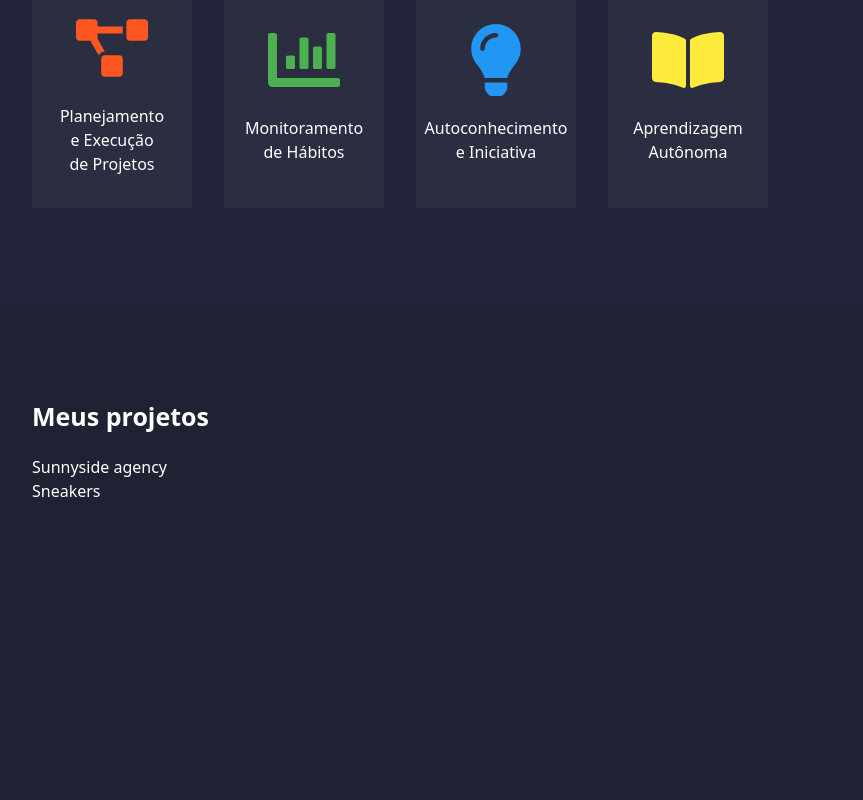
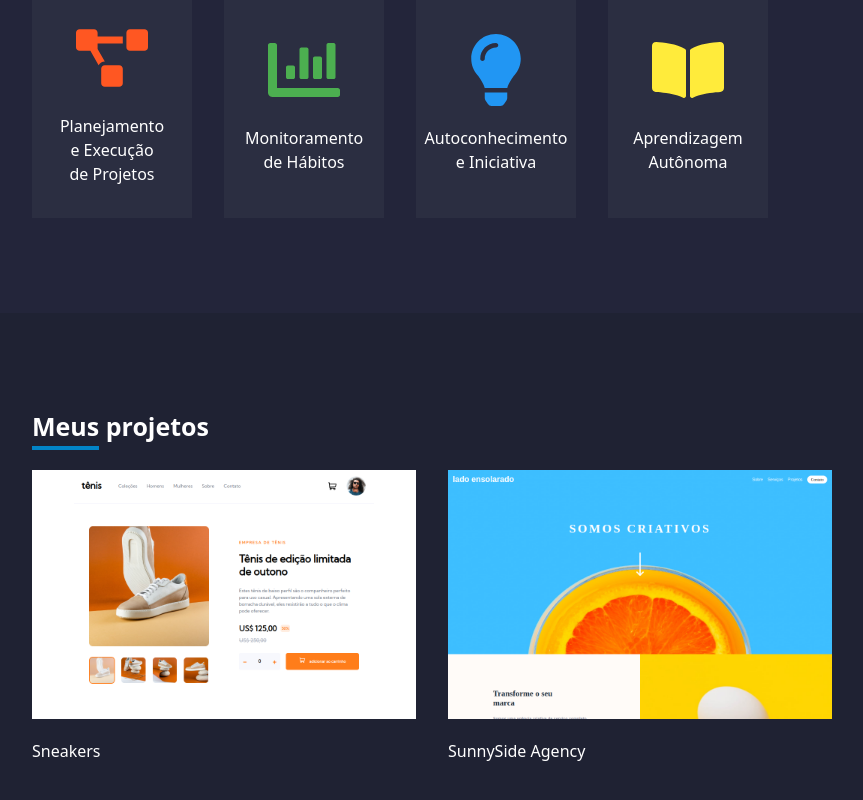
Before and after one commit to Eubiel178/tech-gabriel-next, a Next.js app: page / in a window 1280 px wide. Shown: the part 1938-2738 px from the top of the page, without its empty margins (108-971 px from the left). Before the commit the page ends 2536 px from the top, so only its background shows below. Built offline with nearby package versions, Linux system fonts and the light colour scheme.

Commit message:
secao projetos estilizada e responsiva

```diff
--- a/src/assets/data/projects.ts
+++ b/src/assets/data/projects.ts
@@ -1,21 +1,27 @@
 import { StaticImageData } from "next/image";
 
 import sneakersPageImg from "@/assets/images/projects/ecommerce-product-page.png";
-import sunnySidePageImg from "@/assets/images/projects/ecommerce-product-page.png";
+import sunnySidePageImg from "@/assets/images/projects/sunnyside-agency-landing-page.png";
 
 export interface ProjectProps {
   img: StaticImageData;
-  title: string;
+  text: string;
+  link: string;
+  key: number;
 }
 
 export const projects: ProjectProps[] = [
   {
     img: sneakersPageImg,
-    title: "Sneakers",
+    text: "Sneakers",
+    link: "https://ecommerce-product-page-three-chi.vercel.app/",
+    key: 1,
   },
 
   {
     img: sunnySidePageImg,
-    title: "SunnySide Agency",
+    text: "SunnySide Agency",
+    link: "https://eubiel178.github.io/sunnyside-agency-landing-page/",
+    key: 2,
   },
 ];
--- /dev/null
+++ b/src/components/Sections/Projects/ProjectList/index.tsx
@@ -0,0 +1,38 @@
+import { ProjectProps } from "@/assets/data/projects";
+
+import Image from "next/image";
+import Link from "next/link";
+
+interface ProjectListProps {
+  data: ProjectProps[];
+}
+
+export const ProjectList: React.FC<ProjectListProps> = ({ data }) => {
+  const renderListItem = (element: ProjectProps) => {
+    return (
+      <li key={element.key} className="">
+        <Link
+          className="flex flex-col gap-5 justify-center w-full max-w-sm"
+          href={element.link}
+          target="_blank"
+        >
+          <Image
+            className="duration-100	hover:scale-105"
+            src={element.img}
+            alt={`Imagem do projeto: ${element.text}`}
+          />
+
+          <p>{element.text}</p>
+        </Link>
+      </li>
+    );
+  };
+
+  return (
+    <ul className="flex flex-wrap	gap-8">
+      {data.map((element: ProjectProps) => {
+        return renderListItem(element);
+      })}
+    </ul>
+  );
+};
--- a/src/components/Sections/Projects/index.tsx
+++ b/src/components/Sections/Projects/index.tsx
@@ -1,44 +1,15 @@
+import { projects } from "@/assets/data/projects";
+import { ProjectList } from "./ProjectList";
+
 export const Projects = () => {
   return (
-    <section className="centered py-y-default " id="projects__section">
+    <section className="centered py-y-default" id="projects__section">
       <div className="content-width container-config">
         <h2 className="title-2">
-          <span className="text-border">Meus</span> projetos
+          <span className="border-bottom">Meus</span> projetos
         </h2>
 
-        <ul className="projects__list">
-          <li className="project__item">
-            <a
-              className="project__link"
-              href="https://eubiel178.github.io/sunnyside-agency-landing-page/"
-              target="_blank"
-            >
-              {/* <img
-                className="project__image"
-                src={sunnysideAgencyLandingPage}
-                alt='Imagem da landing page da "Sunnyside agency'
-              /> */}
-
-              <p>Sunnyside agency</p>
-            </a>
-          </li>
-
-          <li className="project__item">
-            <a
-              className="project__link"
-              href="https://ecommerce-product-page-three-chi.vercel.app/"
-              target="_blank"
-            >
-              {/* <img
-                className="project__image"
-                src={ecommerceProductPage}
-                alt='Imagem da pagina do produto "Sneakers"'
-              /> */}
-
-              <p>Sneakers</p>
-            </a>
-          </li>
-        </ul>
+        <ProjectList data={projects} />
       </div>
     </section>
   );
--- a/src/components/Sections/Skills/ListItems/index.tsx
+++ b/src/components/Sections/Skills/ListItems/index.tsx
@@ -6,15 +6,15 @@ interface ListItemsProps {
 }
 
 export const ListItems: React.FC<ListItemsProps> = ({ title, data }) => {
-  const renderListItem = (data: SkillsProps) => {
+  const renderListItem = (element: SkillsProps) => {
     return (
       <li
         className="flex flex-col gap-5 justify-center items-center text-center bg-tertiary p-8 w-40"
-        key={data.key}
+        key={element.key}
       >
-        <p className="text-7xl">{data.icon}</p>
+        <p className="text-7xl">{element.icon}</p>
 
-        <p>{data.text}</p>
+        <p>{element.text}</p>
       </li>
     );
   };
--- a/src/styles/globals.css
+++ b/src/styles/globals.css
@@ -31,7 +31,7 @@ body {
   .container-config {
     display: flex;
     flex-direction: column;
-    gap: 20px;
+    gap: 25px;
   }
 
   .centered {
```
